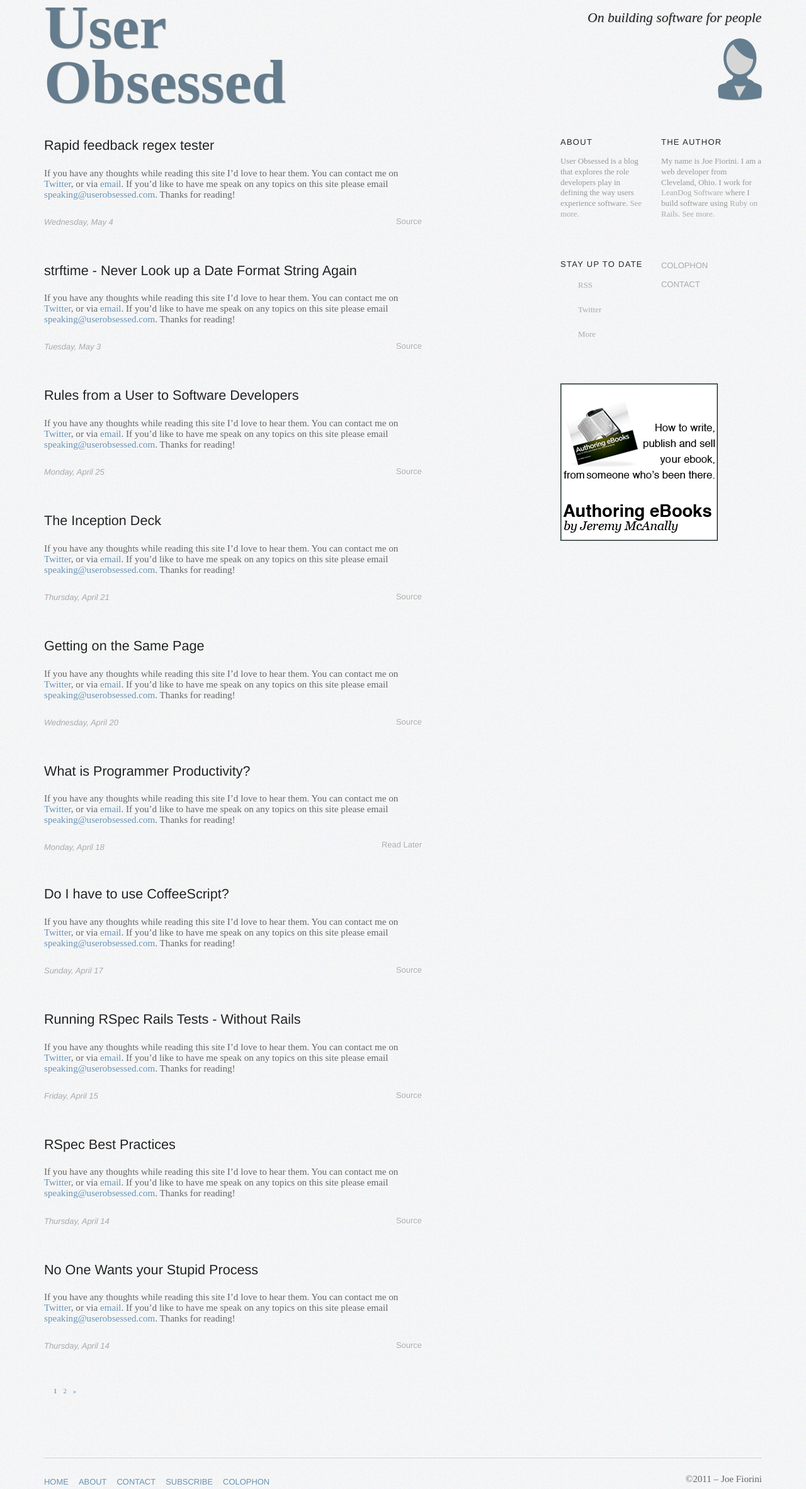
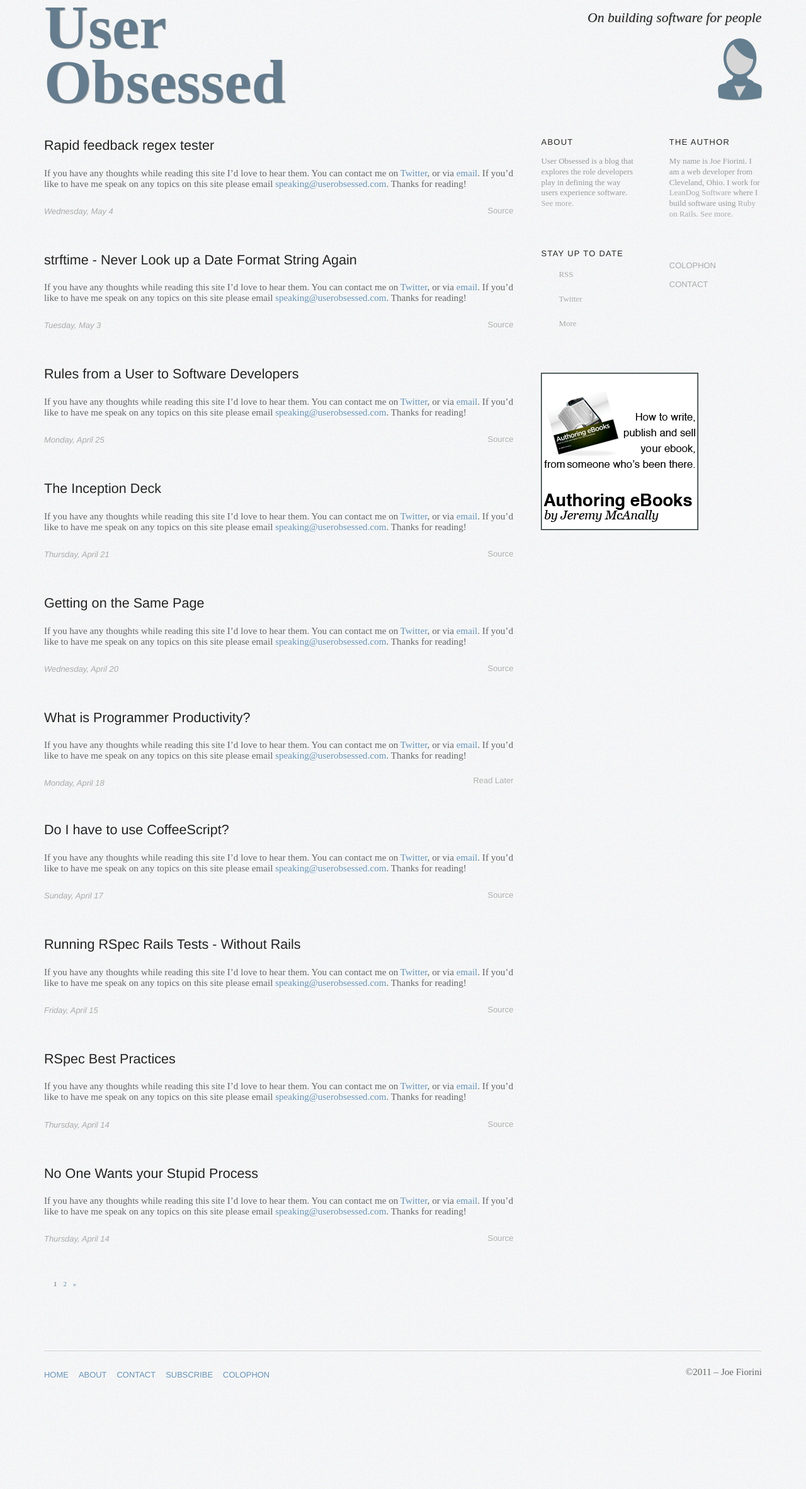
Before and after one commit to joefiorini/userobsessed, a Jekyll site: the page built from index.html, in a window 1280 px wide. Shown: the whole page at 63% size. Built offline with Jekyll 4.4.1, drawn with Linux system fonts in a browser that asks for light colours; nearby versions of some CDN libraries; library files that are not in the unit come from our copies; the list of posts is cut into pages by our own code; after the commit the page ends 2195 px from its top, so only the background shows below that.

Commit message:
Make layout more flexible

```diff
--- a/stylesheets/screen.css
+++ b/stylesheets/screen.css
@@ -134,7 +134,7 @@ section#masthead header p a {
 
 section#content {
   float: left;
-  width: 600px;
+  width: 65.4%;
 }
 
 
@@ -142,18 +142,19 @@ section#content {
 
 section#sidebar {
   float: right;
+  width: 30.75%;
 }
 
 section#meta-col1 {
   float:        left;
-  width:        140px;
   margin-right: 20px;
+  width: 42%;
 }
 
 section#meta-col2 {
   float:          right;
-  width:          160px;
   padding-bottom: 100px;
+  width: 42%;
 }
 
 nav#extra ul li, nav#site ul li {
```
